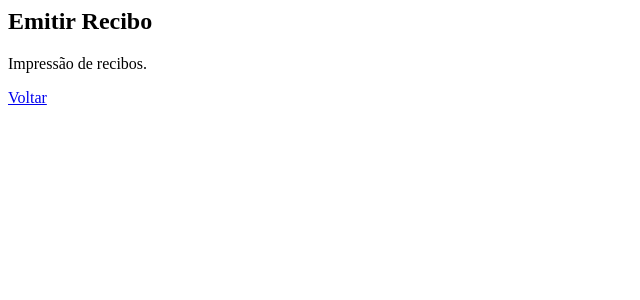
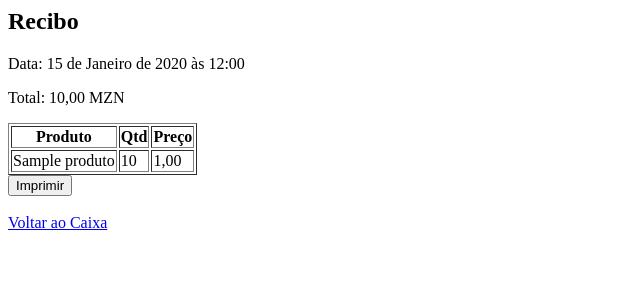
Before and after one commit to farmacialalysalma01-lang/farmacia-lalysalma, a Django app: template farmacia/templates/emitir_recibo.html in a window 1280 px wide. Shown: the top 300 px of the page, without its empty margins (0-640 px from the left). Run offline with Django 4.2, Linux system fonts and the light colour scheme; the template is opened without the code that fills it: values that come from a table or form of the project are taken from there, others are empty; tables that the repository leaves empty hold one stand-in row (values such as "Sample post").

Commit message:
Update emitir_recibo.html

```diff
--- a/farmacia/templates/emitir_recibo.html
+++ b/farmacia/templates/emitir_recibo.html
@@ -1,3 +1,24 @@
-<h2>Emitir Recibo</h2>
-<p>Impressão de recibos.</p>
-<a href="/caixa/">Voltar</a>
+<h2>Recibo</h2>
+
+<p>Data: {{ venda.data }}</p>
+<p>Total: {{ venda.total }} MZN</p>
+
+<table border="1">
+<tr>
+    <th>Produto</th>
+    <th>Qtd</th>
+    <th>Preço</th>
+</tr>
+
+{% for i in itens %}
+<tr>
+    <td>{{ i.produto.nome }}</td>
+    <td>{{ i.quantidade }}</td>
+    <td>{{ i.preco }}</td>
+</tr>
+{% endfor %}
+</table>
+
+<button onclick="window.print()">Imprimir</button>
+<br><br>
+<a href="/caixa/">Voltar ao Caixa</a>
```
